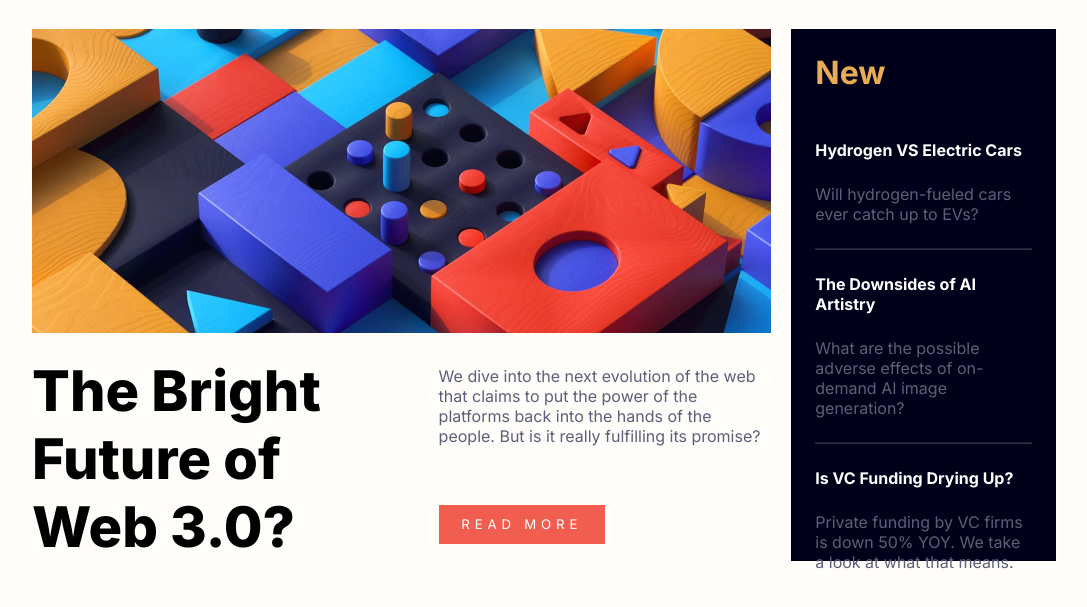
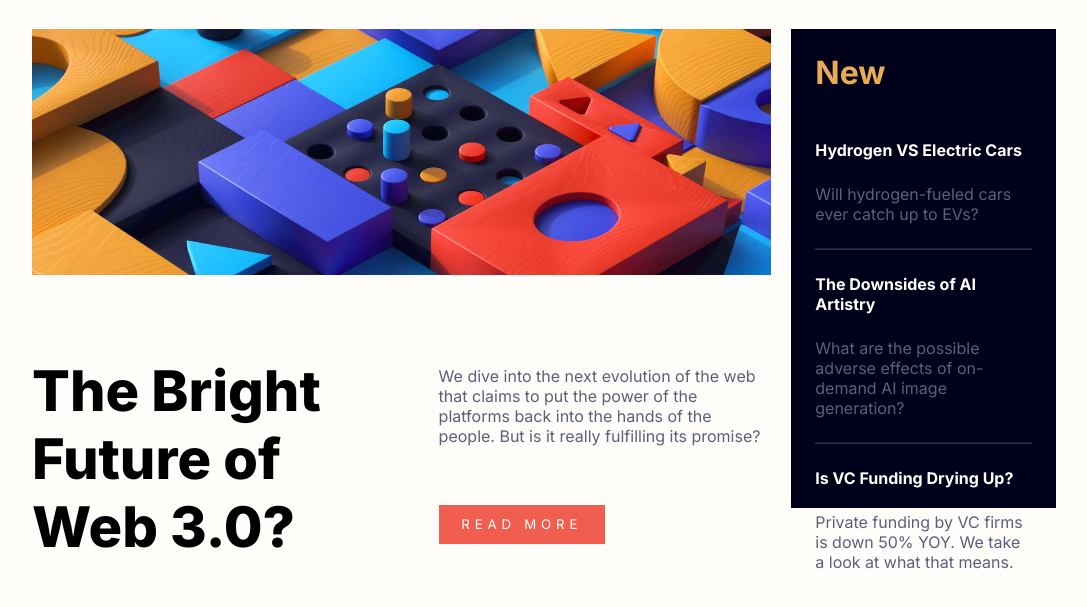
Before and after one commit to HarryS44/News-Home-Page, a plain HTML site: page index.html in a window 1280 px wide. Shown: the part 123-730 px from the top of the page, without its empty margins (96-1183 px from the left). Drawn offline with Linux system fonts and the light colour scheme.

Commit message:
Small bugs squashed

```diff
--- a/style.css
+++ b/style.css
@@ -64,10 +64,13 @@ main {
 
 .main-img {
   grid-column: 1 / span 8;
+  grid-row: 1 / span 1;
 }
 
-img {
-  max-width: 100%;
+.main-img > img {
+  height: 80%;
+  width: 100%;
+  overflow: hidden;
 }
 
 .new-section {
@@ -77,7 +80,7 @@ img {
 
 .new-content-container {
   background-color: #00001a;
-  height: 100%;
+  height: 90%;
   width: 100%;
 }
 
```
